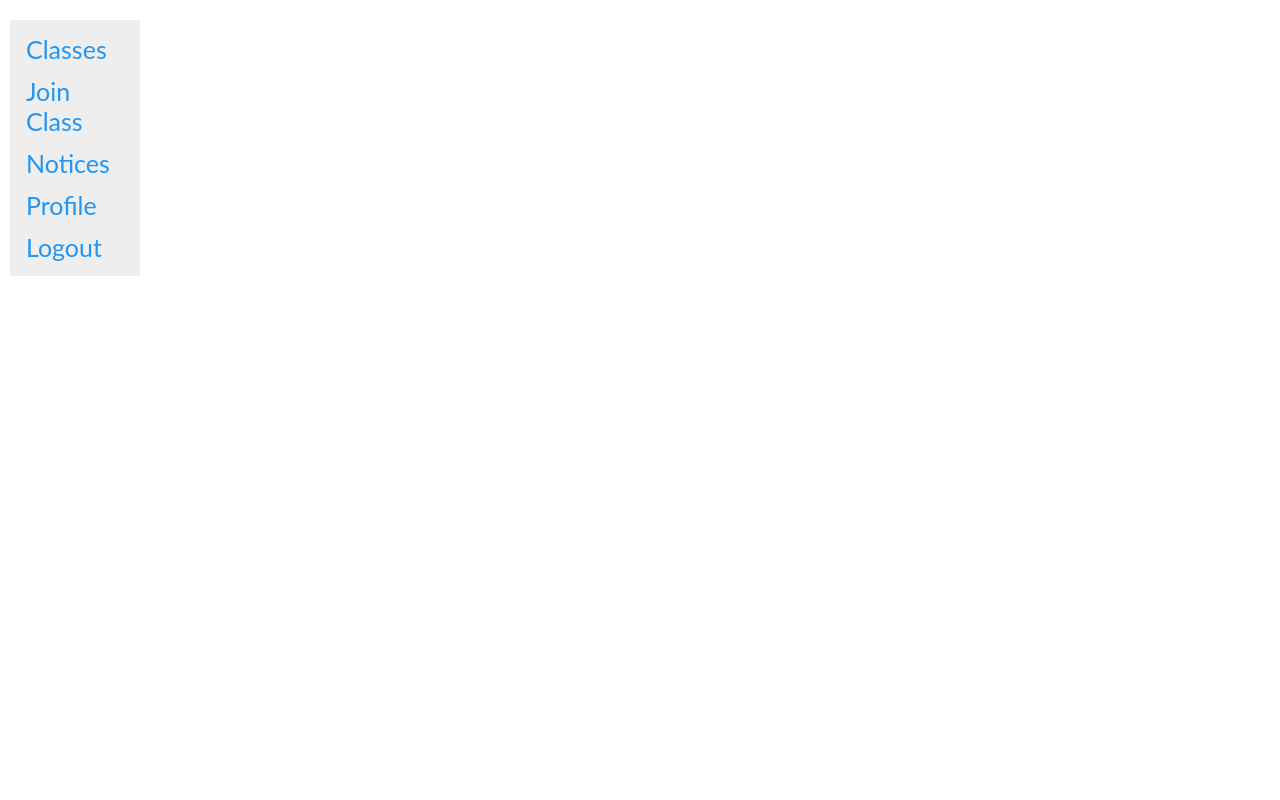
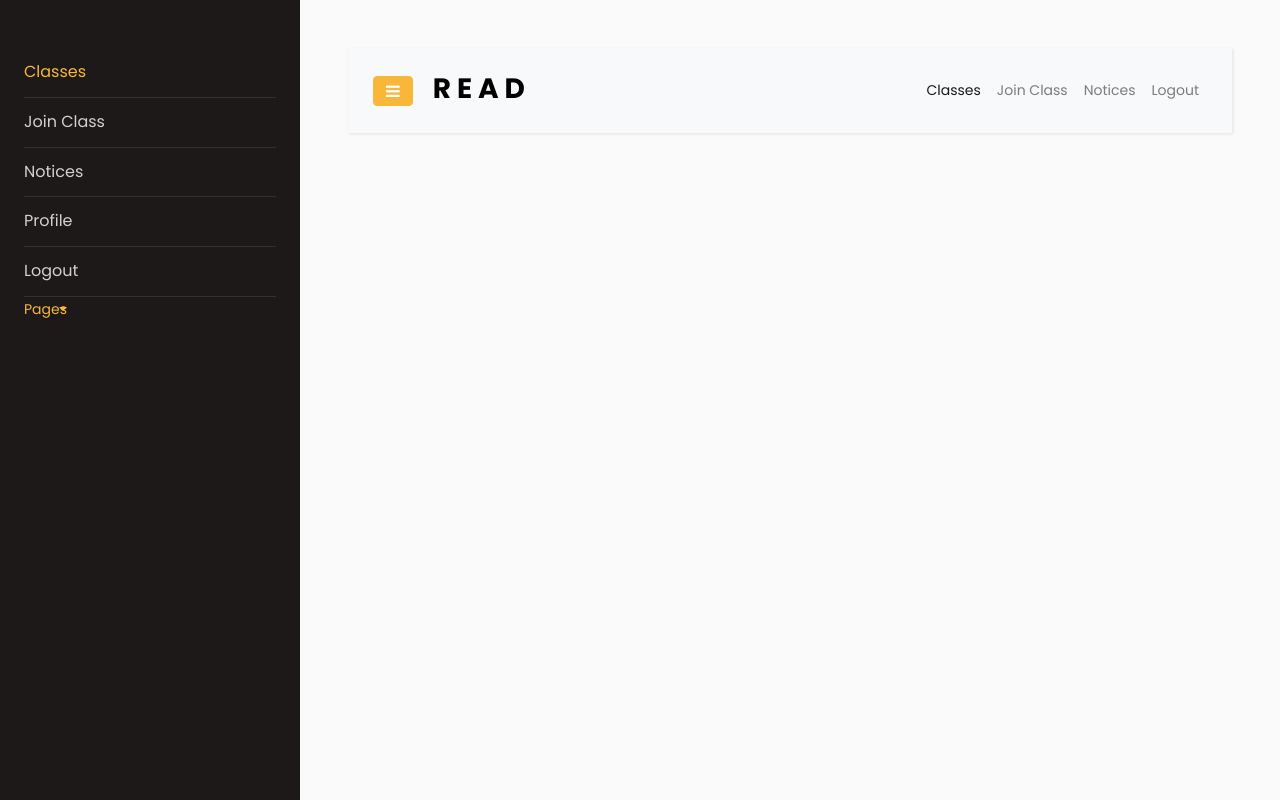
Before and after one commit to coreprinciple6/READ, a Django app: template web_app/mysite/read/templates/read/student/student_base.html in a window 1280 px wide. Run offline with Django 3.2, Linux system fonts and the light colour scheme; the template is opened without the code that fills it, so the values that code supplies are empty; parts of the project's set-up code (start-up, migrations or seed data) failed here and were passed over; some libraries are stand-ins or nearby versions.

Commit message:
added styles to student templates

```diff
--- a/web_app/mysite/read/templates/read/student/student_base.html
+++ b/web_app/mysite/read/templates/read/student/student_base.html
@@ -2,23 +2,115 @@
 <html lang="en">
 <head>
     <meta charset="UTF-8">
+      <meta name="viewport" content="width=device-width, initial-scale=1, shrink-to-fit=no">
     <title>READ</title>
+
+    <!-- some font links-->
+    <link href="https://fonts.googleapis.com/css?family=Poppins:300,400,500,600,700,800,900" rel="stylesheet">
+
+		<link rel="stylesheet" href="https://stackpath.bootstrapcdn.com/font-awesome/4.7.0/css/font-awesome.min.css">
+
 
     {% load static %}
     <link rel="stylesheet" type="text/css" href="{% static 'read/student_base.css' %}">
+    <link rel="stylesheet" type="text/css" href="{% static 'read/css/style.css' %}">
+    <script  type="text/javascript" src="{% static 'read/js/jquery.min.js' %}"></script>
+    <script  type="text/javascript" src="{% static 'read/js/popper.js' %}"></script>
+    <script  type="text/javascript" src="{% static 'read/js/bootstrap.min.js' %}"></script>
+    <script  type="text/javascript" src="{% static 'read/js/main.js' %}"></script>
+
 
 </head>
 <body>
-    <div class="sidenav">
+
+    <div class="wrapper d-flex align-items-stretch">
+			<nav id="sidebar">
+				<div class="p-4 pt-5">
+	        <ul class="list-unstyled components mb-5">
+
+	          <li class="active">
                   <a href="{% url 'student_classes_view' %}">Classes</a>
+	          </li>
+
+	          <li>
 	               <a href="{% url 'student_join_class_view' %}">Join Class</a>
+	          </li>
+
+	          <li>
                   <a href="{% url 'student_notices_view' %}">Notices</a>
+	          </li>
+
+	          <li>
                   <a href="{% url 'student_profile_view' %}">Profile</a>
+	          </li>
+
+	          <li>
                  <a href="{% url 'logout_view' %}">Logout</a>
+	          </li>
+
+                   <a href="#pageSubmenu" data-toggle="collapse" aria-expanded="false" class="dropdown-toggle">Pages</a>
+              <ul class="collapse list-unstyled" id="pageSubmenu">
+                <li>
+                    <a href="#">Page 1</a>
+                </li>
+                <li>
+                    <a href="#">Page 2</a>
+                </li>
+                <li>
+                    <a href="#">Page 3</a>
+                </li>
+              </ul>
+	          </li>
+
+	        </ul>
+
 	      </div>
+    	</nav>
+
+        <!-- Page Content  -->
+      <div id="content" class="p-4 p-md-5">
+
+        <nav class="navbar navbar-expand-lg navbar-light bg-light">
+          <div class="container-fluid">
+
+            <button type="button" id="sidebarCollapse" class="btn btn-primary">
+              <i class="fa fa-bars"></i>
+              <span class="sr-only">Toggle Menu</span>
+            </button>
+
+              <h3 style="font-weight: bold; padding-left: 20px; padding-top: 5px;"> R E A D</h3>
+
+            <button class="btn btn-dark d-inline-block d-lg-none ml-auto" type="button" data-toggle="collapse" data-target="#navbarSupportedContent" aria-controls="navbarSupportedContent" aria-expanded="false" aria-label="Toggle navigation">
+                <i class="fa fa-bars"></i>
+            </button>
+
+            <div class="collapse navbar-collapse" id="navbarSupportedContent">
+              <ul class="nav navbar-nav ml-auto">
+                <li class="nav-item active">
+                    <a class="nav-link" href="{% url 'student_classes_view' %}">Classes</a>
+                </li>
+                <li class="nav-item">
+                    <a class="nav-link" href="{% url 'student_join_class_view' %}">Join Class</a>
+                </li>
+                <li class="nav-item">
+                     <a class="nav-link" href="{% url 'student_notices_view' %}">Notices</a>
+                </li>
+                <li class="nav-item">
+                    <a class="nav-link" href="{% url 'logout_view' %}">Logout</a>
+                </li>
+              </ul>
+            </div>
+          </div>
+        </nav>
+
            <div class="main">
             {% block content %}
             {% endblock %}
            </div>
+
+      </div>
+		</div>
+
+
 </body>
 </html>
```
Lines whose indentation alone changed are shown as unchanged.
